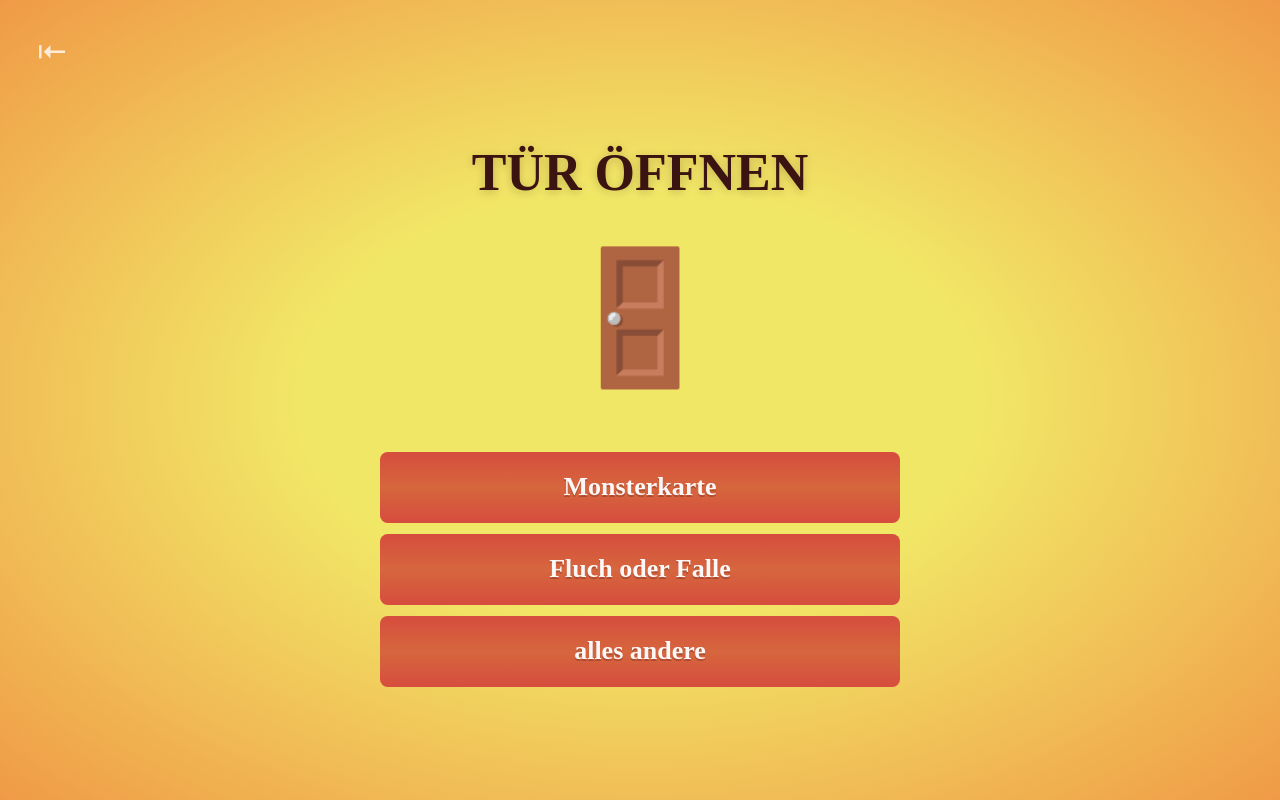
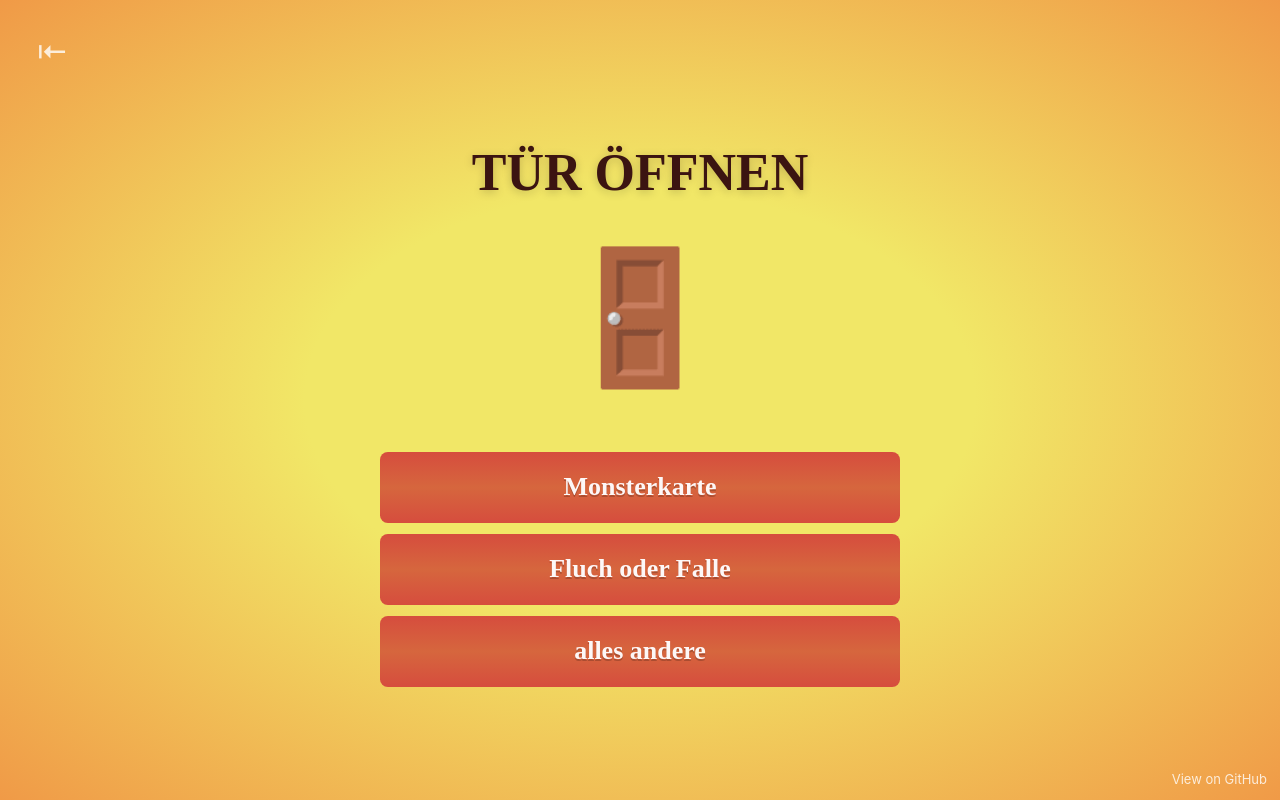
Before and after one commit to tomraithel/munchkin-rules, a React (Create React App) app: page / in a window 1280 px wide. Built offline with nearby package versions, Linux system fonts and the light colour scheme; a web font is replaced by a local one.

Commit message:
Add backlink to github

```diff
--- a/src/App.js
+++ b/src/App.js
@@ -2,6 +2,7 @@ import React, { useMemo } from "react";
 import styled from "styled-components";
 import { ButtonList } from "./ButtonList";
 import { Close } from "./Close";
+import { Footnote } from "./Footnote";
 import { Headline } from "./Headline";
 import { Icon } from "./Icon";
 import { getAllScreens, screenByState } from "./screens";
@@ -38,6 +39,9 @@ const App = () => {
       <Headline>{screen.headline}</Headline>
       <Icon>{screen.icon}</Icon>
       <ButtonList onClick={transition} buttons={screen.buttons} />
+      <Footnote href="https://github.com/tomraithel/munchkin-rules">
+        View on GitHub
+      </Footnote>
     </AppContainer>
   );
 };
--- /dev/null
+++ b/src/Footnote.js
@@ -0,0 +1,14 @@
+import styled from "styled-components";
+
+export const Footnote = styled.a`
+  position: fixed;
+  cursor: pointer;
+  bottom: 0.5rem;
+  right: 0.5rem;
+  color: rgba(255, 255, 255, 0.8);
+  font-size: 0.5rem;
+  text-decoration: none;
+  :hover {
+    color: rgba(255, 255, 255, 1);
+  }
+`;
```
